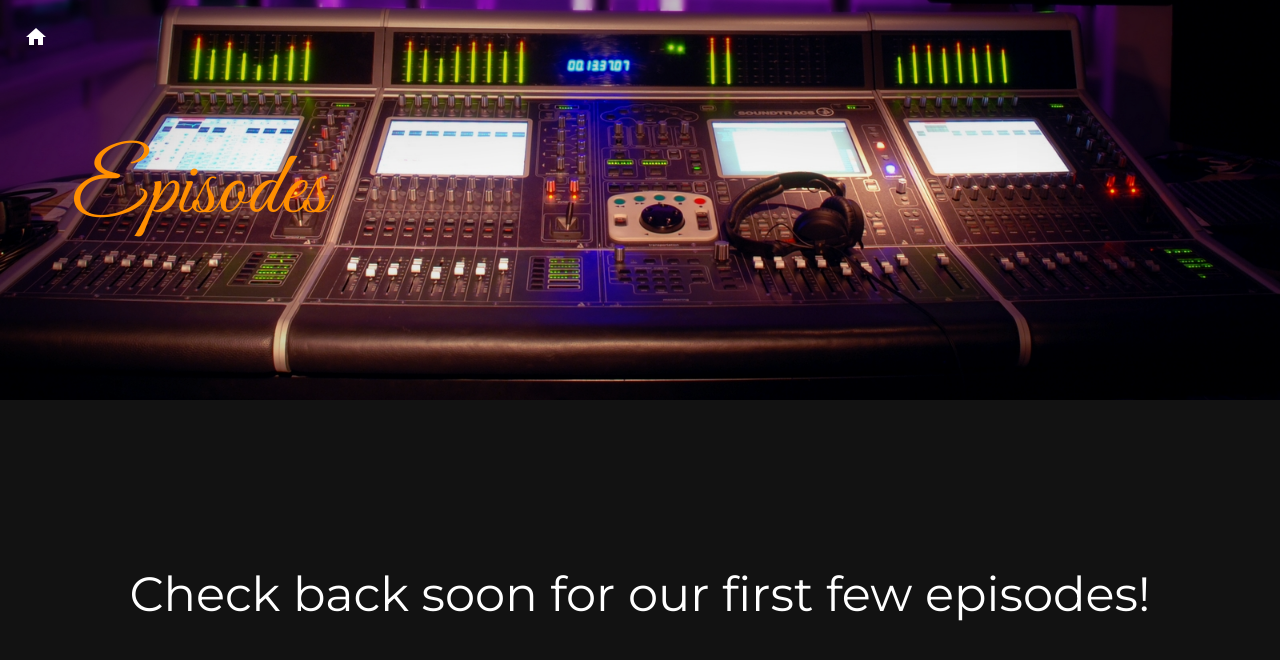
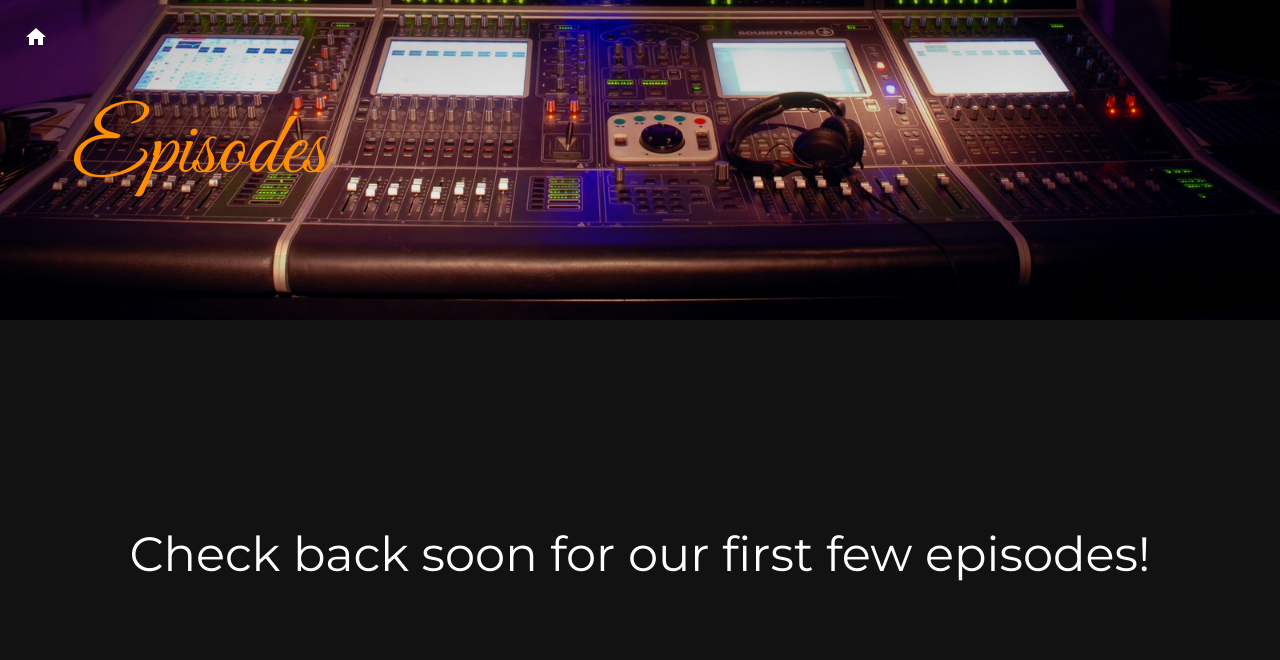
Before and after one commit to MrKevinJLoftus/old-fashioned-nerds, an Angular app: page /episodes in a window 1280 px wide. Shown: the top 660 px of the page. Built offline with nearby package versions, Linux system fonts and the light colour scheme.

Commit message:
Fixing horizontal scroll

```diff
--- a/src/app/pages/episodes/episodes/episodes.component.scss
+++ b/src/app/pages/episodes/episodes/episodes.component.scss
@@ -1,7 +1,7 @@
 .image-banner {
   background-image: url("../../../../assets/studio.jpg");
   background-position:bottom;
-  height: 50vh;
+  height: 40vh;
   display: flex;
   flex-direction: row;
   justify-content: flex-start;
@@ -20,7 +20,7 @@
 }
 .episode-list {
   background-color: #121212;
-  height: 50vh;
+  height: 60vh;
   max-width: 100% !important;
   width: 100vw;
   color: white;
--- a/src/styles.scss
+++ b/src/styles.scss
@@ -1,7 +1,7 @@
 @import url('https://fonts.googleapis.com/css2?family=Great+Vibes&display=swap');
 @import url('https://fonts.googleapis.com/css2?family=Montserrat&display=swap');
 
-html, body { height: 100%; }
+html, body { height: 100%; overflow-x: hidden; }
 body { margin: 0; font-family: 'Montserrat', Roboto, "Helvetica Neue", sans-serif; }
 .spacer {
   flex: 1 1 auto;
```
